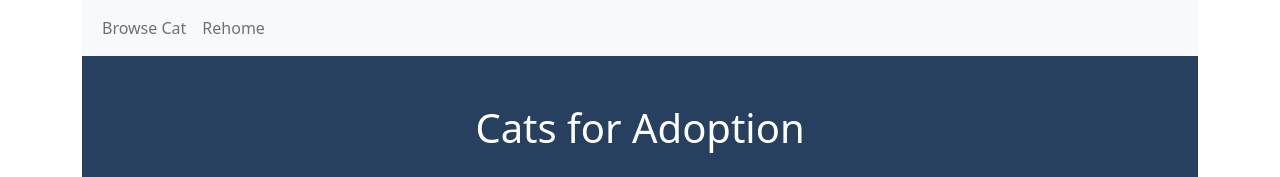
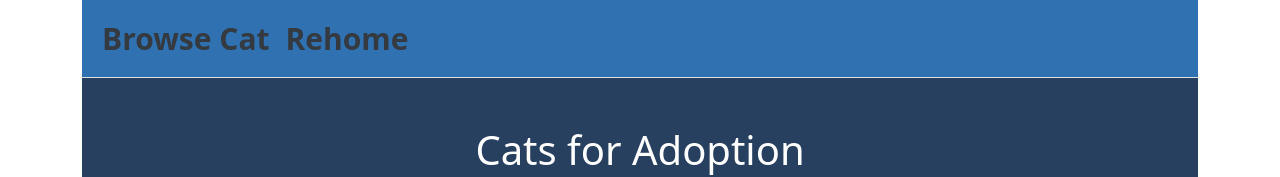
Before and after one commit to Alansiapk/hoMEOWner-react, a React (Create React App) app in the folder project2-react/: page / in a window 1280 px wide. Shown: the top 177 px of the page. Built offline with nearby package versions, Linux system fonts and the light colour scheme; no server answers.

Commit message:
set up framework for validation

```diff
--- a/project2-react/src/App.css
+++ b/project2-react/src/App.css
@@ -36,3 +36,8 @@
     transform: rotate(360deg);
   }
 }
+
+.navbar {
+  background-color: #2782de;
+  border-bottom: 1px solid #dee2e6;
+}
--- a/project2-react/src/components/BrowseCat.js
+++ b/project2-react/src/components/BrowseCat.js
@@ -6,7 +6,7 @@ import { Card, Row, Col, Modal, Button } from 'react-bootstrap';
 export default class BrowseCat extends React.Component {
 
     state = {
-        searchCatName: "",
+        searchCatName: "", ////
         reload: false,
         cat: {},
         cats: [],
--- a/project2-react/src/components/MainPage.js
+++ b/project2-react/src/components/MainPage.js
@@ -4,6 +4,8 @@ import RehomePost from './RehomePost';
 import EditPost from "./EditPost";
 import BASE_API from './BaseApi';
 import axios from "axios";
+import './style.css';
+
 
 export default class MainPage extends React.Component{
 
@@ -40,7 +42,8 @@ export default class MainPage extends React.Component{
 
     render() {
         return <React.Fragment>
-            <nav className="navbar navbar-expand-sm bg-light">
+
+            <nav className="navbar navbar-expand-sm">
                 <div className="container-fluid">
                     {/* Links */}
                     <ul className="navbar-nav">
--- a/project2-react/src/components/RehomePost.js
+++ b/project2-react/src/components/RehomePost.js
@@ -55,6 +55,7 @@ export default class RehomePost extends React.Component {
     changeUserOption = async () => {
 
         let selected = document.getElementById("userSelection");
+        console.log("🚀 ~ file: RehomePost.js:58 ~ RehomePost ~ changeUserOption= ~ selected:", selected.value)
         if (selected.value === "1") { // registered
             this.setState({
                 "newProfileFlag": false
@@ -75,7 +76,26 @@ export default class RehomePost extends React.Component {
     }
 
     postUser = async () => {
+        try {
             let userID;
+            let { catName, catAge, catGender, catBreed, requireHomeVisit, newProfileFlag } = this.state;
+            // if(!this.state.catName){ }
+            //     if(!this.state.catAge){ return alert("Please provide cat age") }
+            //     if(!this.state.catGender){ return alert("Please select cat gender") }
+            //     if(!this.state.catBreed){return alert("Please provide cat breed")}
+            //     if(!this.state.requireHomeVisit){return alert("Please select if require home visit")}
+
+            if (!catName) {
+                alert("Please provide cat name");
+            } else if (!catAge) {
+                alert("Please select cat gender")
+            } else if (!catGender) {
+                alert("Please provide cat gender")
+            } else if (!catBreed) {
+                alert("Please provide cat breed")
+            } else if (!requireHomeVisit) {
+                alert("Please select if require home visit")
+            } else {
                 if (this.state.newProfileFlag) {
 
 
@@ -89,12 +109,23 @@ export default class RehomePost extends React.Component {
                     //status = success or failuer of API call
 
                     userID = response.data.status.insertedId;
-            console.log("UserID", userID);
+                    //console.log("UserID", userID);
 
                 } else {
                     userID = document.getElementById("userID").value;
                 }
                 this.postCats(userID);
+            }
+
+
+        } catch (error) {
+            console.log("🚀 ~ file: RehomePost.js:99 ~ RehomePost ~ postUser= ~ error:", error)
+            // return alert("Please provide name")
+
+            //return alert(error)
+
+        }
+
     }
 
 
@@ -114,6 +145,8 @@ export default class RehomePost extends React.Component {
     // }
 
     postCats = async (userID) => {
+
+        try {
             console.log('postCats');
             console.log("UserID", userID);
             const result = await axios.post(`${BASE_API}catCollection`,
@@ -135,6 +168,13 @@ export default class RehomePost extends React.Component {
             console.log(result.data)
             // redirect
             this.props.switchPage("browsecat", null);
+        } catch (error) {
+            console.log(error)
+            //return alert(error)
+        }
+
+
+
     }
 
     /**
@@ -197,7 +237,7 @@ export default class RehomePost extends React.Component {
     render() {
 
 
-        console.log("state:", this.state);
+        // console.log("state:", this.state);
         let newProfile = <div></div>;
         let userSelection = <div></div>;
 
@@ -230,6 +270,7 @@ export default class RehomePost extends React.Component {
                         <input type="text" className="form-control"
                             value={this.state.catName}
                             onChange={this.updateCatName} />
+                        {!this.state.catName ? (<p>Please input cat name</p>) : (<p></p>)}
                     </div>
                     <div>
                         <label> Cat Age:</label>
--- /dev/null
+++ b/project2-react/src/components/style.css
@@ -0,0 +1,16 @@
+
+.navbar {
+  background-color: #3071b1 !important;
+  border-bottom: 1px solid #dee2e6;
+  font-size: 30px;
+}
+
+.navbar-nav .nav-link {
+    color: #343a40;
+    font-weight: bold;
+
+  }
+
+  .navbar-nav .nav-link:hover {
+    color: #a4b2c1;
+  }
```
Lines whose indentation alone changed are shown as unchanged.
